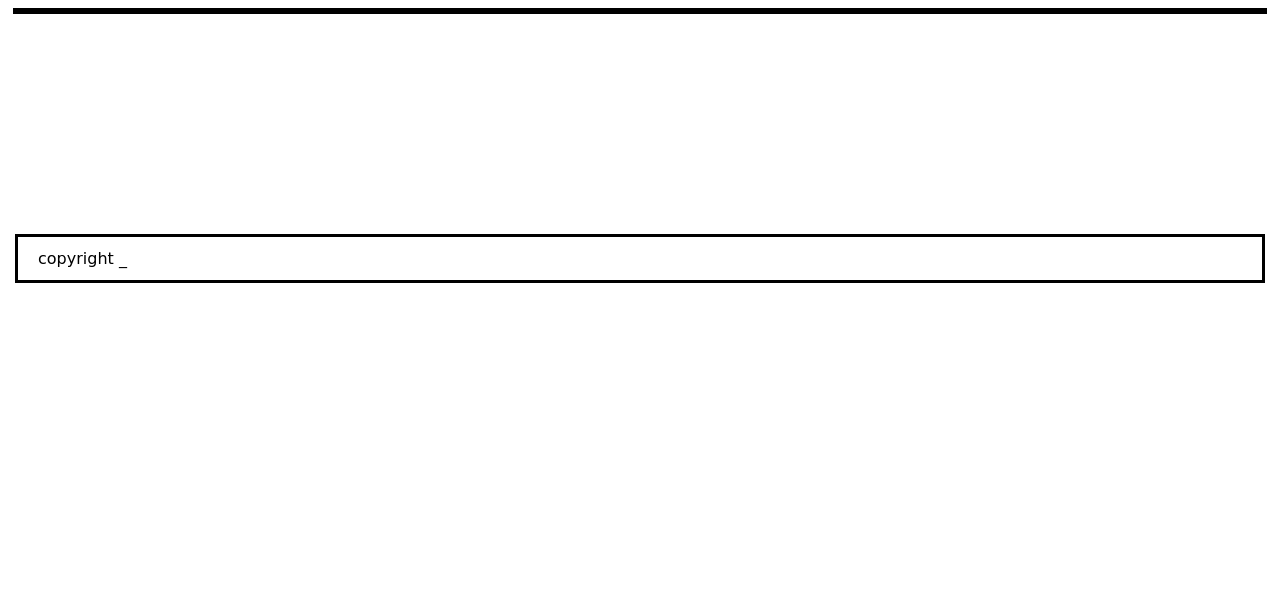
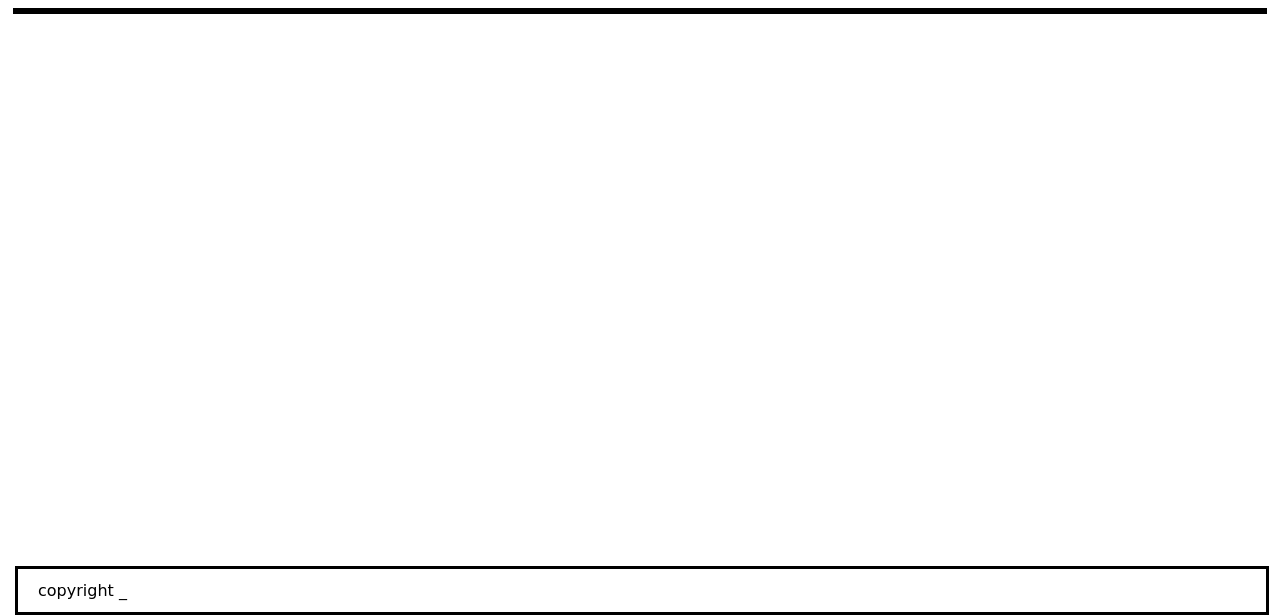
Before and after one commit to Favourezeugwa/Awesome-Books-ES6, a website with bundled scripts: page index.html in a window 1280 px wide. Shown: the part 185-800 px from the top of the page. Built offline with nearby package versions, Linux system fonts and the light colour scheme.

Commit message:
Update style.css

```diff
--- a/index.css
+++ b/index.css
@@ -149,6 +149,9 @@ input {
 
 /* footer section */
 footer {
+  position: fixed;
+  bottom: 0;
+  width: 98%;
   border: 3px solid #000;
   margin: 200px 15px 0;
   padding: 12px 20px;
```
